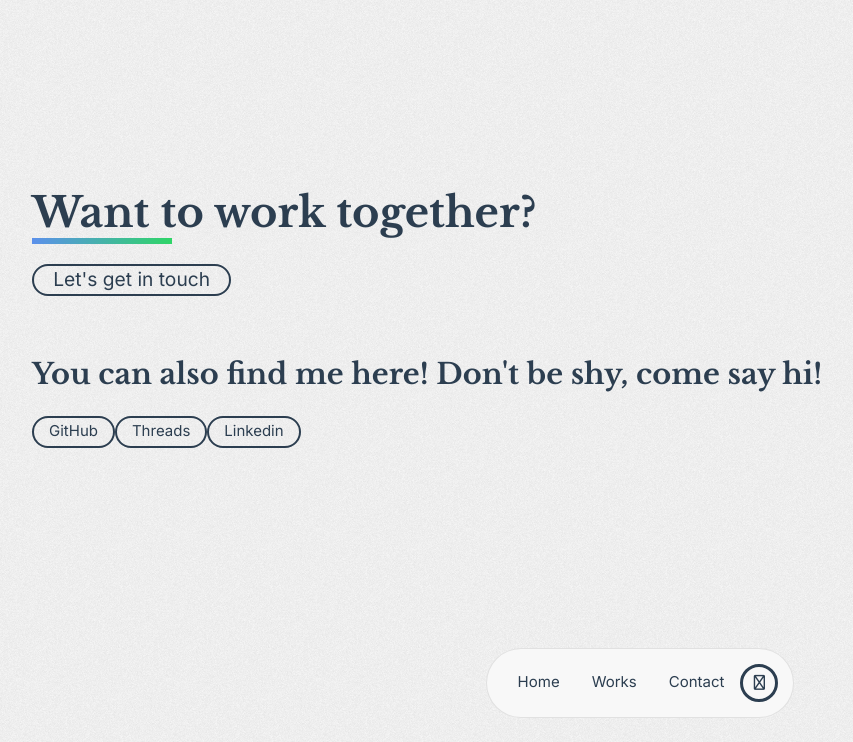
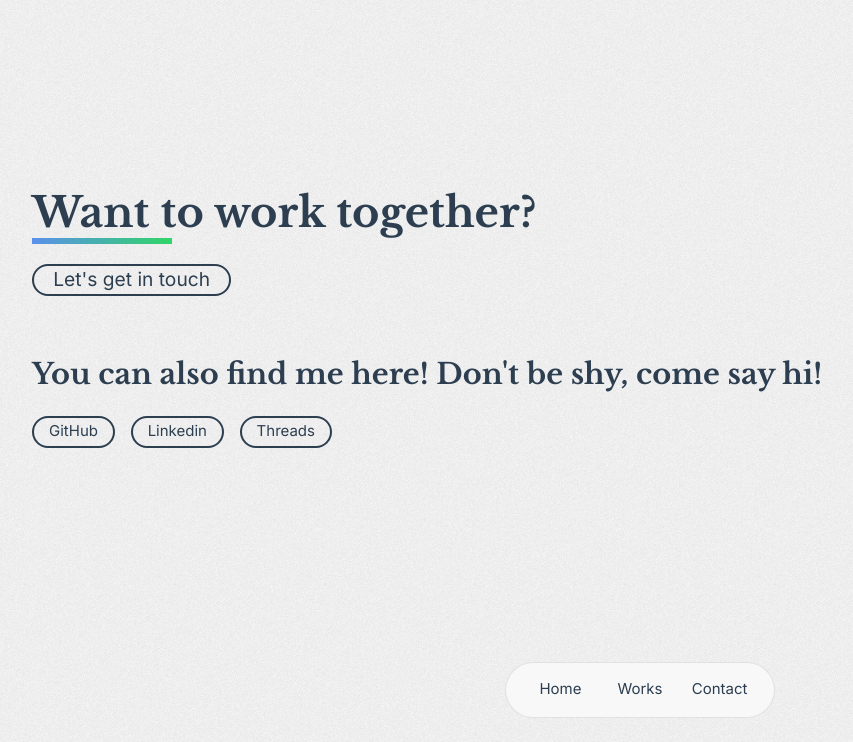
Before and after one commit to MathieuDubart/portfolio-vue, a Vue app: page /contact in a window 1280 px wide. Shown: the top 742 px of the page, without its empty margins (0-853 px from the left). Built offline with nearby package versions, Linux system fonts and the light colour scheme.

Commit message:
fixing/navbar cta hidden

```diff
--- a/src/assets/styles/main.css
+++ b/src/assets/styles/main.css
@@ -23,18 +23,17 @@ body {
   right: 0%;
 }
 
-.navbar-mobile-cta {
+a.navbar-mobile-cta {
   display: none;
   border: 3px solid var(--color-text);
   border-radius: 360px;
   height: 38px;
   width: 28px;
-  display: flex;
   justify-content: center;
   align-items: center;
 }
 
-.navbar-mobile-cta i {
+a.navbar-mobile-cta i {
   color: var(--color-text)
 }
 
@@ -327,7 +326,7 @@ h2.client {
 
 .networks-container {
   display: inline-flex;
-  width: 250px;
+  width: 300px;
   justify-content: space-between;
   align-items: center;
 }
--- a/src/views/ContactView.vue
+++ b/src/views/ContactView.vue
@@ -6,8 +6,8 @@
     <h2 class="title">You can also find me here! Don't be shy, come say hi!</h2>
     <div class="networks-container">
       <a href="https://github.com/mathieudubart" target="_blank" class="links">GitHub</a>
+      <a href="https://www.linkedin.com/in/mathieu-dubart" target="_blank" class="links">Linkedin</a>
       <a href="https://www.threads.net/@mathieudbrt" target="_blank" class="links">Threads</a>
-      <a href="https://www.linkedin.com/in/mathieu-dubart" target="_blank" class="links">Linkedin</a>
     </div>
   </div>
 </template>
```
